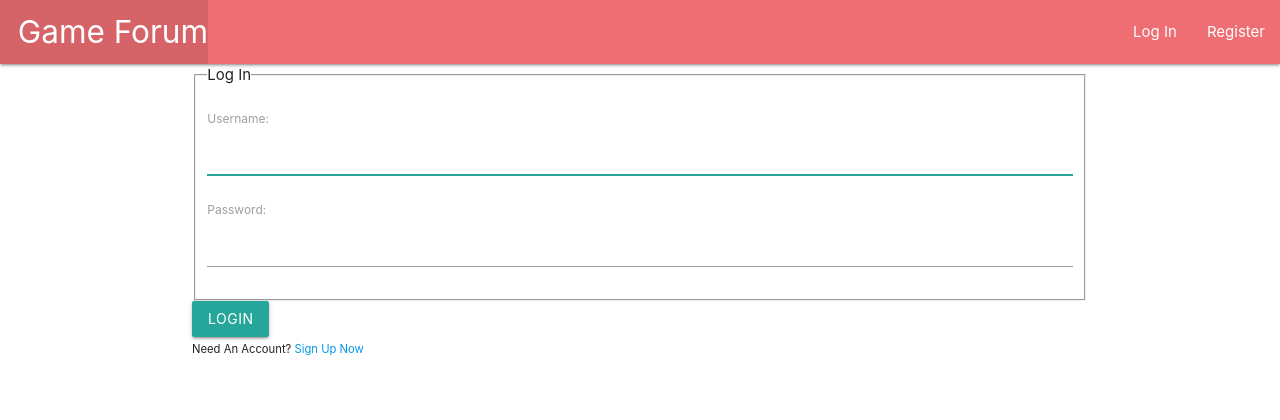
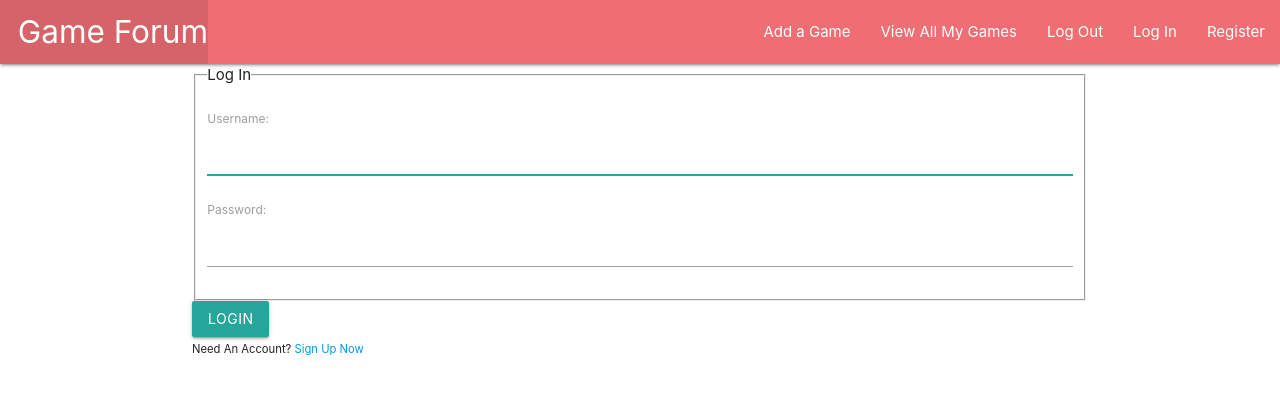
Before and after one commit to IrinaAlcala/game_forum, a Django app: page /login/ in a window 1280 px wide. Shown: the top 420 px of the page. Run offline with Django 3.2, Linux system fonts and the light colour scheme; parts of the project's set-up code (start-up, migrations or seed data) failed here and were passed over.

Commit message:
urls for reviews

```diff
--- a/main_app/templates/base.html
+++ b/main_app/templates/base.html
@@ -20,16 +20,16 @@
         </ul>
         <ul class="right">
 
-          {% if user.is_authenticated %}
+
           <li><a href="{% url 'games_create' %}">Add a Game</a></li>
           <li><a href="{% url 'games_index' %}">View All My Games</a></li>
           <!-- <li><a href="{% url 'profile' %}">Profile</a></li> -->
 
             <li><a href="{% url 'logout' %}">Log Out</a></li>
-            {% else %}
+
             <li><a href="{% url 'login' %}">Log In</a></li>
             <li><a href="{% url 'register' %}">Register</a></li>
-            {% endif %}
+
         </ul>
       </div>
     </nav>
--- a/main_app/urls.py
+++ b/main_app/urls.py
@@ -4,8 +4,13 @@ from . import views
 urlpatterns = [
   path('', views.home, name='home'),
   path('games/',                 views.GameList.as_view(),   name='games_index'),
-  path('games/<int:pk>',         views.GameDetail.as_view(), name='games_detail'),
+  path('games/<int:pk>', views.game_detail, name='games_detail'),
   path('games/create/', views.GameCreate.as_view(), name='games_create'),
   path('games/<int:pk>/update', views.GameUpdate.as_view(), name='games_update'),
   path('games/<int:pk>/delete', views.GameDelete.as_view(), name='games_delete'),
+  path('games/<int:pk>/add_review/', views.add_review, name='add_review'),
+  # path('games/<int:pk>/update_review/', views.update_review, name='update_review'),
+  # path('games/<int:pk>/delete_review/', views.delete_review, name='delete_review'),
+
+
 ]
```
Also changed, not shown: main_app/migrations/0003_review.py (added).
